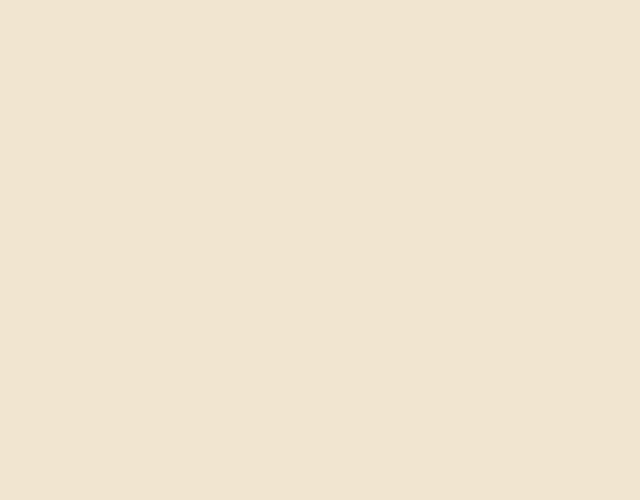
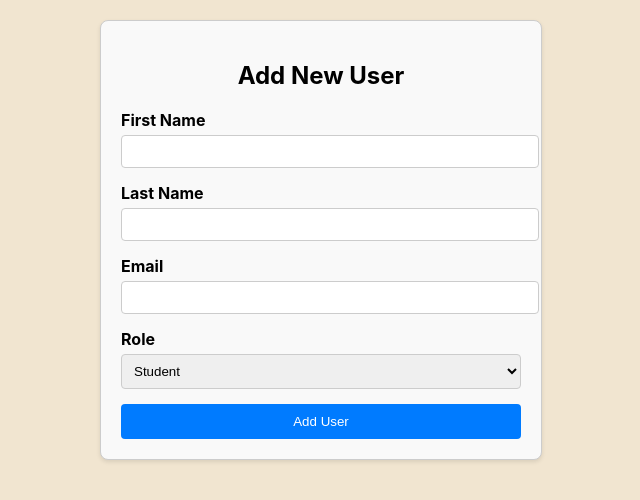
Before and after one commit to morenocartagena/library-system, a React (Create React App) app in the folder frontend/: page /add-user in a window 1280 px wide. Before the commit this address had no page. Shown: the top 500 px of the page, without its empty margins (319-959 px from the left). Built offline with nearby package versions, Linux system fonts and the light colour scheme.

Commit message:
Implemented AddUser component

```diff
--- a/frontend/src/App.tsx
+++ b/frontend/src/App.tsx
@@ -4,7 +4,7 @@ import BookSearch from "./components/BookSearch";
 import BookDetails from "./components/BookDetails";
 import Checkouts from "./components/Checkouts";
 import MyCheckouts from "./components/MyCheckouts";
-
+import AddUser from "./components/AddUser";
 
 const App: React.FC = () => {
     return (
@@ -15,6 +15,7 @@ const App: React.FC = () => {
                 <Route path="/book-details/:id" element={<BookDetails />} />
                 <Route path="/checkouts" element={<Checkouts />} />
                 <Route path="/my-checkouts" element={<MyCheckouts />} />
+                <Route path="/add-user" element={<AddUser />} />
             </Routes>
         </Router>
     );
--- /dev/null
+++ b/frontend/src/components/AddUser.tsx
@@ -0,0 +1,96 @@
+import React, { useState } from "react";
+import axios from "axios";
+import "../styles/AddUser.css";
+
+const AddUser: React.FC = () => {
+  const [firstName, setFirstName] = useState<string>("");
+  const [lastName, setLastName] = useState<string>("");
+  const [email, setEmail] = useState<string>("");
+  const [role, setRole] = useState<string>("student");
+  const [loading, setLoading] = useState<boolean>(false);
+  const [message, setMessage] = useState<string | null>(null);
+
+  const handleSubmit = async (e: React.FormEvent<HTMLFormElement>) => {
+    e.preventDefault();
+    setLoading(true);
+    setMessage(null);
+
+    try {
+      await axios.post("http://localhost:3010/my-u-library/users", {
+        firstName,
+        lastName,
+        email,
+        role,
+      });
+      setMessage("User added successfully!");
+      setFirstName("");
+      setLastName("");
+      setEmail("");
+      setRole("student");
+    } catch {
+      setMessage("Error adding user. Please try again.");
+    } finally {
+      setLoading(false);
+    }
+  };
+
+  return (
+    <div className="add-user-container">
+      <h2>Add New User</h2>
+      <form onSubmit={handleSubmit} className="add-user-form">
+        <div className="form-group">
+          <label htmlFor="firstName">First Name</label>
+          <input
+            type="text"
+            id="firstName"
+            value={firstName}
+            onChange={(e) => setFirstName(e.target.value)}
+            required
+          />
+        </div>
+        <div className="form-group">
+          <label htmlFor="lastName">Last Name</label>
+          <input
+            type="text"
+            id="lastName"
+            value={lastName}
+            onChange={(e) => setLastName(e.target.value)}
+            required
+          />
+        </div>
+        <div className="form-group">
+          <label htmlFor="email">Email</label>
+          <input
+            type="email"
+            id="email"
+            value={email}
+            onChange={(e) => setEmail(e.target.value)}
+            required
+          />
+        </div>
+        <div className="form-group">
+          <label htmlFor="role">Role</label>
+          <select
+            id="role"
+            value={role}
+            onChange={(e) => setRole(e.target.value)}
+            required
+          >
+            <option value="student">Student</option>
+            <option value="librarian">Librarian</option>
+          </select>
+        </div>
+        <button type="submit" className="add-user-button" disabled={loading}>
+          {loading ? "Adding..." : "Add User"}
+        </button>
+      </form>
+      {message && (
+        <p className={`message ${message.includes("successfully") ? "success" : "error"}`}>
+          {message}
+        </p>
+      )}
+    </div>
+  );
+};
+
+export default AddUser;
--- /dev/null
+++ b/frontend/src/styles/AddUser.css
@@ -0,0 +1,61 @@
+.add-user-container {
+    max-width: 400px;
+    margin: 20px auto;
+    padding: 20px;
+    border: 1px solid #ccc;
+    border-radius: 8px;
+    background-color: #f9f9f9;
+    box-shadow: 0 2px 4px rgba(0, 0, 0, 0.1);
+  }
+
+  .add-user-container h2 {
+    text-align: center;
+    margin-bottom: 20px;
+  }
+
+  .add-user-form .form-group {
+    margin-bottom: 15px;
+  }
+
+  .add-user-form label {
+    display: block;
+    margin-bottom: 5px;
+    font-weight: bold;
+  }
+
+  .add-user-form input,
+  .add-user-form select {
+    width: 100%;
+    padding: 8px;
+    border: 1px solid #ccc;
+    border-radius: 4px;
+  }
+
+  .add-user-button {
+    width: 100%;
+    padding: 10px;
+    background-color: #007bff;
+    color: white;
+    border: none;
+    border-radius: 4px;
+    cursor: pointer;
+  }
+
+  .add-user-button:disabled {
+    background-color: #6c757d;
+    cursor: not-allowed;
+  }
+
+  .message {
+    margin-top: 10px;
+    text-align: center;
+    font-weight: bold;
+  }
+
+  .message.success {
+    color: #28a745;
+  }
+
+  .message.error {
+    color: #dc3545;
+  }
```
